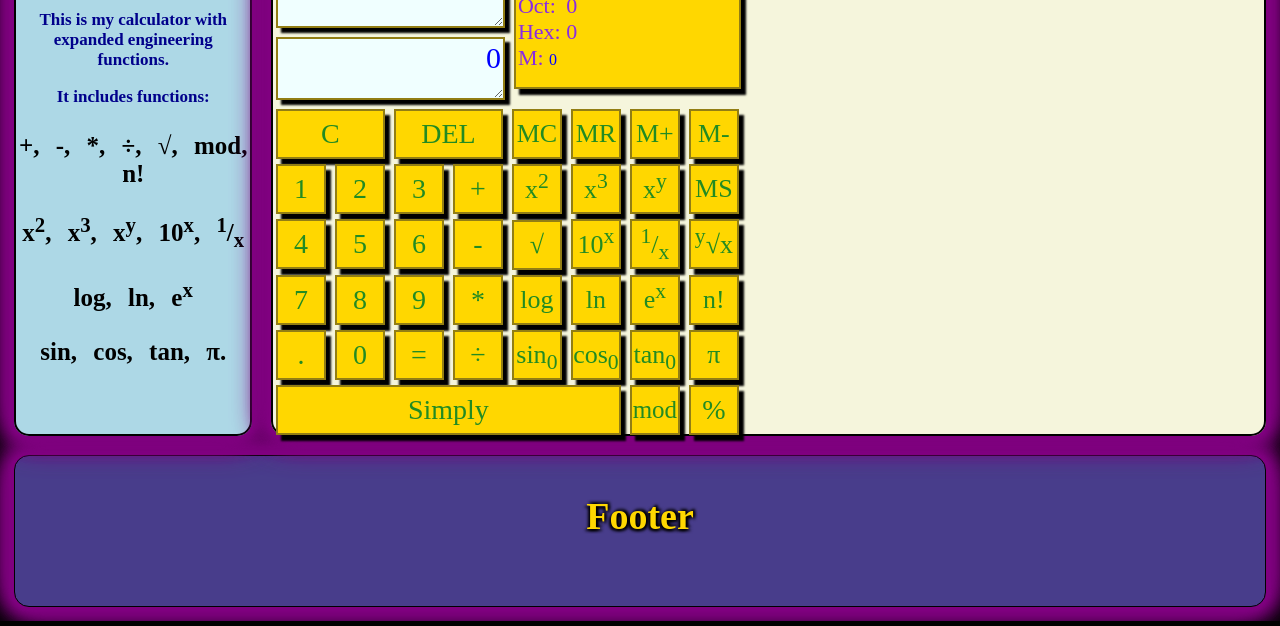
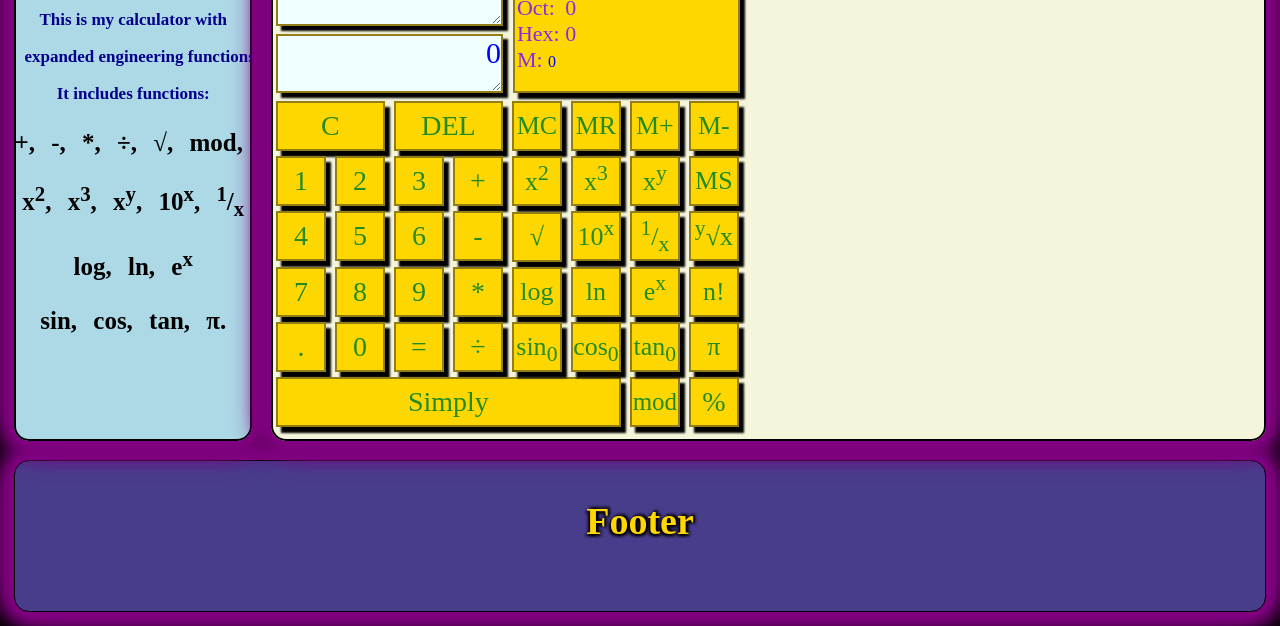
Before and after one commit to BlazarQSO/MyCalc, a plain HTML site: page Calc.html in a window 1280 px wide. Shown: the part 234-860 px from the top of the page. Drawn offline with Linux system fonts and the light colour scheme.

Commit message:
Create cross browser HTML and CSS markup

```diff
--- a/Calc.html
+++ b/Calc.html
@@ -13,7 +13,8 @@
 
     <aside class="aside">
         <h2 class="title-aside">About MyCalc</h2>
-        <p class="text-p">This is my calculator with expanded engineering functions.</p>
+        <p class="text-p">This is my calculator with</p>
+        <p class="text-p"> expanded engineering functions.</p>
         <p class="text-p">It includes functions:</p>
         <div class="text-aside">
             <p>+, -, *, ÷, √, mod, n!</p>
@@ -27,7 +28,7 @@
         <div id="move"></div>
         <div class="calc" id="moveCalc">
             <div id="moveDiv">Move</div>
-            <div class="screen">
+            <div class="screen inblock">
                 <div>
                     <textarea type="text" id="repeatScreen" readonly></textarea>
                 </div>
@@ -35,7 +36,7 @@
                     <textarea type="text" id="screen" readonly>0</textarea>
                 </div>
             </div>
-            <div class="info-screen extended-mode">
+            <div class="info-screen inblock" id="info">
                 <div>
                     <label>Bin: <span id="Bin">0</span></label>
                 </div>
@@ -49,7 +50,6 @@
                     <label>M: <span id="M">0</span></label>
                 </div>
             </div>
-            <br style="clear: left" />
             <div>
                 <div class="row-btns">
                     <button id="C">C</button>
--- a/MyCalc.js
+++ b/MyCalc.js
@@ -741,9 +741,11 @@
                 btn.innerHTML = "Extended";
 
                 getId("moveDiv").style.width = "223px";
-
-                var mod = getId("mod");
-                mod.style.display = "none";
+                getId("mod").style.display = "none";
+                var info = getId("info");
+                info.style.height = "0";
+                info.style.width = "0";
+                info.style.border = "none";
 
                 var list = document.getElementsByClassName("extended-mode");
                 for (var i = 0; i < list.length; i++) {
@@ -756,9 +758,11 @@
                 btn.innerHTML = "Simply";
 
                 getId("moveDiv").style.width = "458px";
-
-                var mod = getId("mod");
-                mod.style.display = "block";
+                getId("mod").style.display = "block";
+                var info = getId("info");
+                info.style.height = "122px";
+                info.style.width = "223px";
+                info.style.border = "2px solid #927e14";
 
                 var list = document.getElementsByClassName("extended-mode");
                 for (var i = 0; i < list.length; i++) {
--- a/StyleSheet.css
+++ b/StyleSheet.css
@@ -1,7 +1,10 @@
 body {
     padding: 0.5%;
     background-color: black;
+    overflow-x: hidden;
+    white-space: nowrap;
 }
+/*change mark*/
 
 /*------------------------HEADER-------------------------*/
 
@@ -24,7 +27,7 @@ body {
     margin-top: 1.5%;
     margin-bottom: 1.5%;
     width: 19%;
-    height: 510px;
+    height: 515px;
     border-radius: 15px;
     box-shadow: purple 2px 2px 5px, purple -2px 2px 5px, purple 2px -2px 5px, purple -2px -2px 5px,
                 purple 4px 4px 20px, purple -4px 4px 20px, purple 4px -4px 20px, purple -4px -4px 20px,
@@ -44,7 +47,7 @@ body {
     margin-top: 1.5%;
     margin-left: 1.5%;
     width: 79.5%;
-    height: 510px;
+    height: 515px;
     border-radius: 15px;
     box-shadow: purple 2px 2px 5px, purple -2px 2px 5px, purple 2px -2px 5px, purple -2px -2px 5px,
                 purple 4px 4px 20px, purple -4px 4px 20px, purple 4px -4px 20px, purple -4px -4px 20px,
@@ -77,7 +80,6 @@ body {
     font-weight: bold;
     font-family: 'Times New Roman', Times, serif;
     text-shadow: 2px 2px 3px black, -2px 2px 3px black, 2px -2px 3px black;
-
     -moz-user-select: none;
     -khtml-user-select: none;
     user-select: none;
@@ -88,7 +90,6 @@ body {
     font-size: 30px;
     color: darkblue;
     text-shadow: 1px 1px 3px #9d0707, -1px 1px 3px #9d0707, 1px -1px 3px #9d0707;
-
     -moz-user-select: none;
     -khtml-user-select: none;
     user-select: none;
@@ -99,7 +100,7 @@ body {
     text-align: center;
     font-weight: bold;
     font-size: 17px;
-    padding:0 10px 0 10px;
+    padding: 0 10px 0 10px;
 }
 
 .text-aside {
@@ -112,7 +113,7 @@ body {
 /*-------------------Calculator--------------------*/
 
 .calc {
-    margin: 5px 0 0 15%;
+    padding: 0px;
     margin: 0px;
 }
 
@@ -126,27 +127,25 @@ button, #moveDiv {
     font-family: 'Times New Roman', Times, serif;
     border: 2px solid #927e14;
     box-shadow: black 5px 6px 2px;
-    margin: 5px 0 0 5px;
     outline: none;
     text-decoration-line: none;
     text-decoration: none;
     padding: 0px;
-    transition: all ease 0.3s;
-
+    transition: color 0.3s, background-color 0.3s, box-shadow 0.3s;
     -moz-user-select: none;
     -khtml-user-select: none;
     user-select: none;
+    margin-left: 5px;
+    margin-bottom: 5px;
 }
-
     button:hover {
         background-color: burlywood;
         color: blue;
         box-shadow: black 3px 4px 2px;
-         outline: none;
+        outline: none;
         text-decoration-line: none;
         text-decoration: none;
     }
-
     button:active {
         background-color: red;
         color: black;
@@ -155,10 +154,8 @@ button, #moveDiv {
         text-decoration-line: none;
         text-decoration: none;
     }
-
     button:active, button:focus {
-    outline: none !important;
-
+        outline: none !important;
     }
     button::-moz-focus-inner {
         border: 0 !important;
@@ -172,25 +169,28 @@ button, #moveDiv {
 .screen textarea{
     background-color: azure;
     color: blue;
-    width: 221px;
+    width: 223px;
     height: 55px;
     max-width: 458px;
-    min-width: 221px;
+    min-width: 223px;
     min-height: 55px;
     max-height: 55px;
     font-size: 30px;
     font-family: 'Times New Roman', Times, serif;
     border: 2px solid #927e14;
     box-shadow: 5px 5px 2px black;
-    margin: 5px 5px 0 5px;
     text-align: right;
     white-space: nowrap;
     overflow-y: hidden;
     overflow-x: scroll, no-display;
-
     -moz-user-select: none;
     -khtml-user-select: none;
     user-select: none;
+    margin: 0;
+    padding: 0;
+    margin-left: 5px;
+    margin-right: -5px;
+    margin-bottom: 4px;
 }
 
             /*-----------INFO SCREEN-----------*/
@@ -199,19 +199,19 @@ button, #moveDiv {
     background-color: gold;
     font-size: 22px;
     width: 223px;
-    height: 120px;
-    margin: 5px 0 0 0px;
-    padding: 0;
-    float: left;
+    height: 122px;
     border: 2px solid #927e14;
     box-shadow: black 5px 6px 2px;
     white-space: nowrap;
     overflow-y: hidden;
     overflow-x: scroll, no-display;
-
     -moz-user-select: none;
     -khtml-user-select: none;
     user-select: none;
+    margin: 0;
+    padding: 0;
+    margin-left: 15px;
+    margin-bottom: 4px;
 }
 
     .info-screen div {
@@ -234,16 +234,16 @@ button, #moveDiv {
 
 .row-btns {
     float: left;
+    margin-right: 4px;
 }
 
 .extended-mode {
-    float: left;
-    margin-left: 4px;
     display: block;
 }
-.extended-mode button {
-    font-size: 26px;
-}
+
+    .extended-mode button {
+        font-size: 26px;
+    }
 
 .new-row-btns {
     clear: left;
@@ -255,8 +255,8 @@ button, #moveDiv {
 
 #btn {
     width: 345px;
-    margin-left: 5px;
     float: left;
+    transition: width 0.4s;
 }
 
 #mod {
@@ -279,5 +279,11 @@ button, #moveDiv {
     height: 25px;
     width: 458px;
     font-size: 22px;
+    margin-top: 7px;
 }
+
+.inblock {
+    display: inline-block;
+}
+
 /*-----------------END Calculator------------------*/
```
